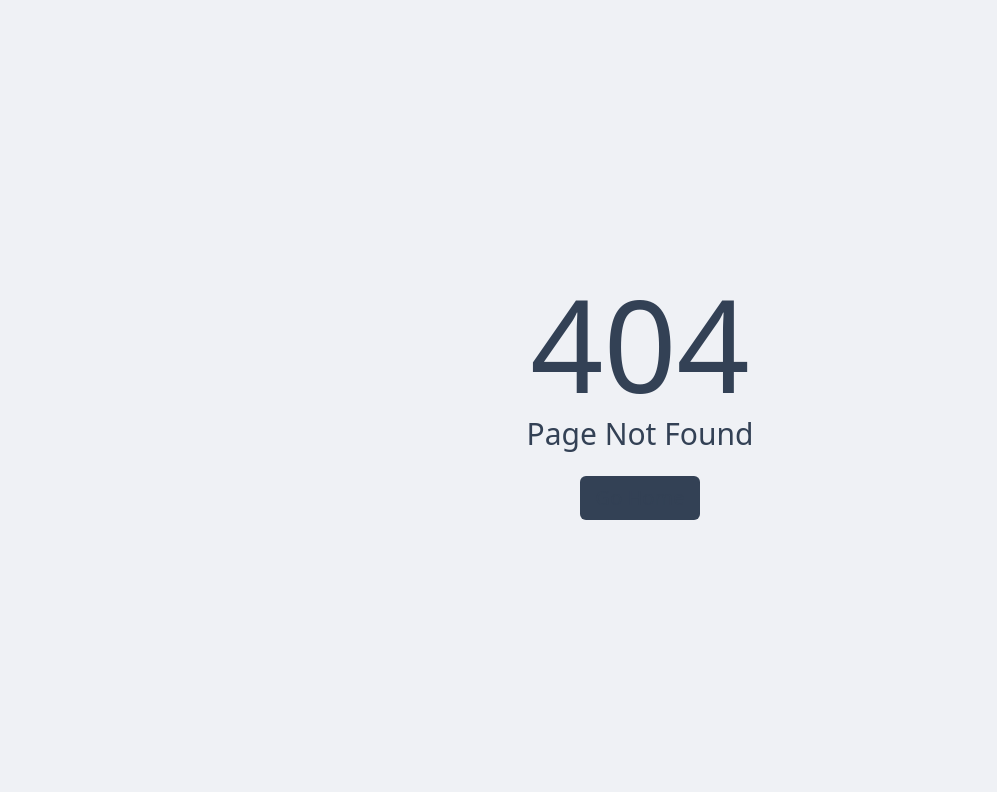
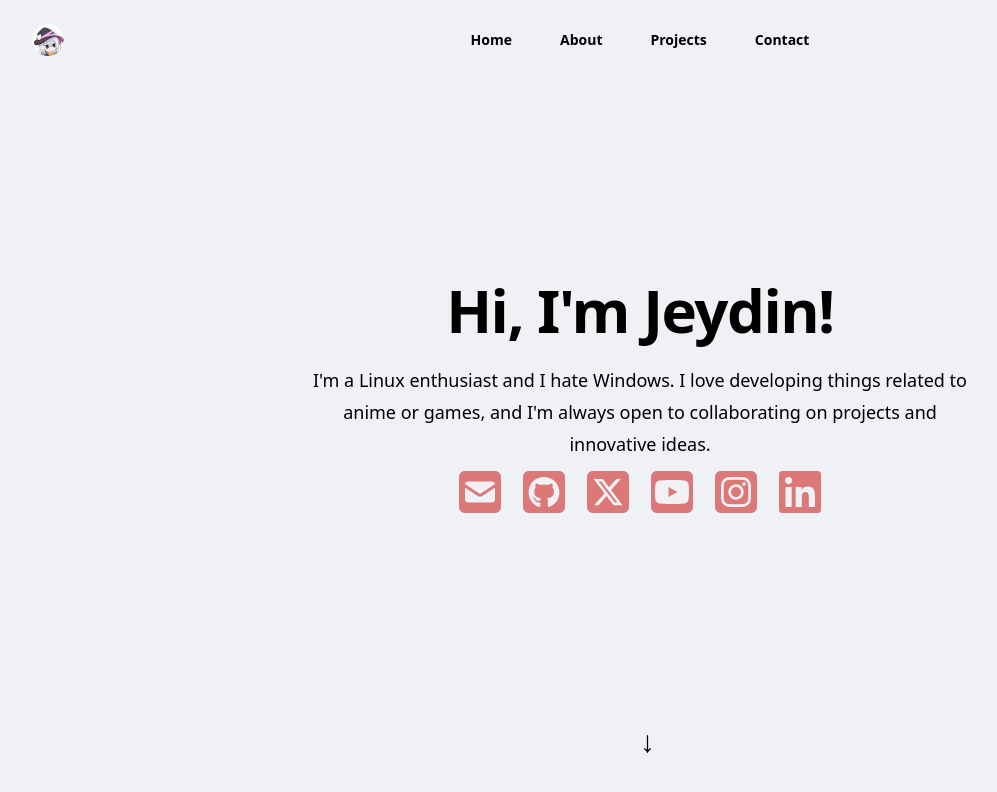
Before and after one commit to Jeydin21/Website, a Next.js app: page /landing in a window 1280 px wide. Before the commit this address had no page. Shown: the top 792 px of the page, without its empty margins (0-997 px from the left). Built offline with nearby package versions, Linux system fonts and the light colour scheme.

Commit message:
Start working on new website

```diff
--- /dev/null
+++ b/components/layout/Header.tsx
@@ -0,0 +1,85 @@
+import { Dialog, DialogPanel } from '@headlessui/react'
+import { Bars3Icon, XMarkIcon } from '@heroicons/react/24/outline'
+
+interface HeaderProps {
+  navigation: { name: string, href: string }[]
+  mobileMenuOpen: boolean
+  setMobileMenuOpen: (open: boolean) => void
+}
+
+export default function Header({ navigation, mobileMenuOpen, setMobileMenuOpen }: HeaderProps) {
+  return (
+    <>
+      <header className="absolute inset-x-0 top-0 z-50">
+        <nav aria-label="Global" className="flex items-center justify-between p-6 lg:px-8">
+          <div className="flex lg:flex-1">
+            <a href="#" className="-m-1.5 p-1.5">
+              <span className="sr-only">Jeydin21</span>
+              <img
+                alt=""
+                src="/favicon.png"
+                className="h-8 w-auto rounded-full"
+              />
+            </a>
+          </div>
+          <div className="flex lg:hidden">
+            <button
+              type="button"
+              onClick={() => setMobileMenuOpen(true)}
+              className="-m-2.5 inline-flex items-center justify-center rounded-md p-2.5 text-light-text dark:text-dark-text"
+            >
+              <span className="sr-only">Open main menu</span>
+              <Bars3Icon aria-hidden="true" className="h-6 w-6" />
+            </button>
+          </div>
+          <div className="hidden lg:flex lg:gap-x-12">
+            {navigation.map((item) => (
+              <a key={item.name} href={item.href} className="text-sm font-semibold leading-6 text-light-text dark:text-dark-text">
+                {item.name}
+              </a>
+            ))}
+          </div>
+          <div className="hidden lg:flex lg:flex-1 lg:justify-end" />
+        </nav>
+        <Dialog open={mobileMenuOpen} onClose={setMobileMenuOpen} className="lg:hidden">
+          <div className="fixed inset-0 z-50" />
+          <DialogPanel className="fixed inset-y-0 right-0 z-50 w-full overflow-y-auto bg-light-background/95 dark:bg-dark-background/95 px-6 py-6 sm:max-w-sm sm:ring-1 sm:ring-slate-500 dark:sm:ring-slate-700">
+            <div className="flex items-center justify-between">
+              <a href="#" className="-m-1.5 p-1.5">
+                <span className="sr-only">Jeydin21</span>
+                <img
+                  alt=""
+                  src="/favicon.png"
+                  className="h-8 w-auto rounded-full"
+                />
+              </a>
+              <button
+                type="button"
+                onClick={() => setMobileMenuOpen(false)}
+                className="-m-2.5 rounded-md p-2.5 text-light-text dark:text-dark-text"
+              >
+                <span className="sr-only">Close menu</span>
+                <XMarkIcon aria-hidden="true" className="h-6 w-6" />
+              </button>
+            </div>
+            <div className="mt-6 flow-root">
+              <div className="-my-6 divide-y divide-gray-500/10">
+                <div className="space-y-2 py-6">
+                  {navigation.map((item) => (
+                    <a
+                      key={item.name}
+                      href={item.href}
+                      className="-mx-3 block rounded-lg px-3 py-2 text-base font-semibold leading-7 text-light-text dark:text-dark-text hover:bg-gray-50"
+                    >
+                      {item.name}
+                    </a>
+                  ))}
+                </div>
+              </div>
+            </div>
+          </DialogPanel>
+        </Dialog>
+      </header>
+    </>
+  )
+}
--- a/package.json
+++ b/package.json
@@ -8,6 +8,8 @@
     "lint": "next lint"
   },
   "dependencies": {
+    "@headlessui/react": "^2.1.10",
+    "@heroicons/react": "^2.1.5",
     "next": "^14.2.4",
     "react": "^18.3.1",
     "react-dom": "^18.3.1",
--- /dev/null
+++ b/pages/landing.tsx
@@ -0,0 +1,36 @@
+import { useState } from 'react'
+import Header from "@/components/layout/Header";
+import ButtonsContainer from '@/components/landing/ButtonsContainer';
+
+const navigation = [
+  { name: 'Home', href: '#' },
+  { name: 'About', href: '#' },
+  { name: 'Projects', href: '#' },
+  { name: 'Contact', href: '#' },
+]
+
+export default function Landing() {
+  const [mobileMenuOpen, setMobileMenuOpen] = useState(false)
+
+  return (
+    <div className="bg-light-background dark:bg-dark-background">
+      <Header navigation={navigation} mobileMenuOpen={mobileMenuOpen} setMobileMenuOpen={setMobileMenuOpen} />
+      <div className="bg-light-background dark:bg-dark-background min-h-screen relative isolate px-6 pt-14 lg:px-8">
+        <div className="mx-auto max-w-2xl py-32 sm:py-48 lg:py-56">
+          <div className="text-center">
+            <h1 className="text-balance text-4xl font-bold tracking-tight text-light-text dark:text-dark-text sm:text-6xl">
+              Hi, I'm Jeydin!
+            </h1>
+            <p className="mt-6 text-lg leading-8 text-light-text dark:text-dark-text">
+              I'm a Linux enthusiast and I hate Windows. I love developing things related to anime or games, and I'm always open to collaborating on projects and innovative ideas.
+            </p>
+            <ButtonsContainer />
+          </div>
+          <div className="animate-bounce absolute bottom-10 left-1/2 mt-10">
+            <span className="text-3xl text-light-text dark:text-dark-text">↓</span>
+          </div>
+        </div>
+      </div>
+    </div>
+  );
+}
--- a/tailwind.config.ts
+++ b/tailwind.config.ts
@@ -16,7 +16,7 @@ const config: Config = {
         },
         light: {
           background: '#eff1f5',
-          text: '#4c4f69',
+          text: '#000000',
           buttons: '#dd7878'
         }
       }
```
